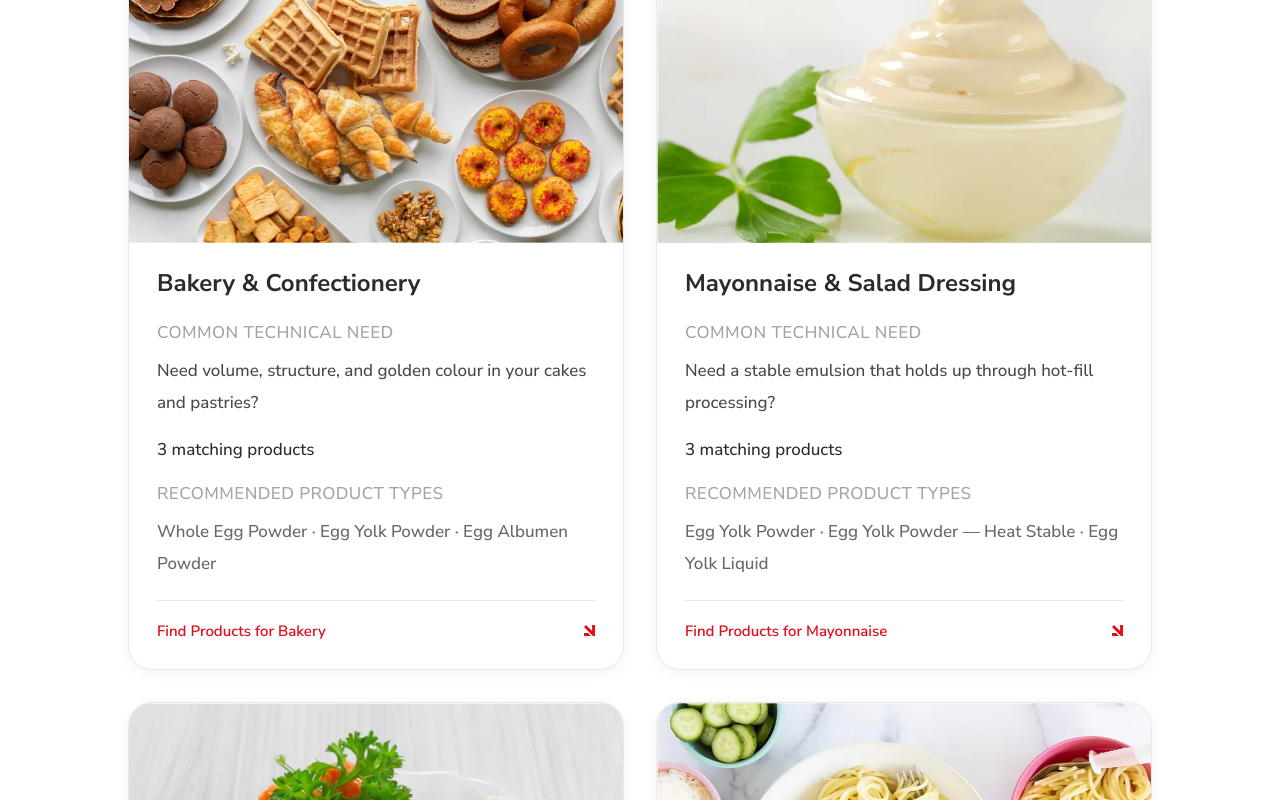
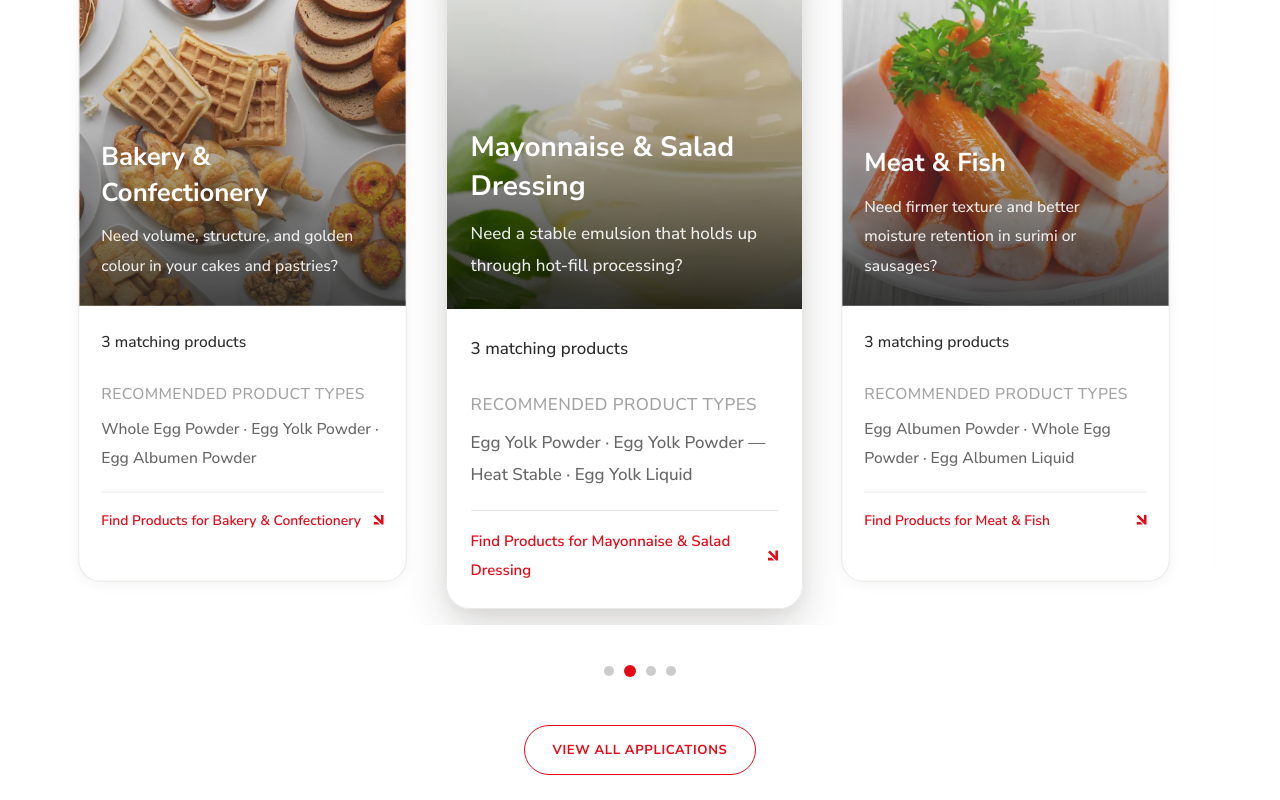
Before and after one commit to developers-skm/SKM-Website-V2, a React (Vite) app: page / in a window 1280 px wide. Shown: the part 3120-3920 px from the top of the page. Built offline with nearby package versions, Linux system fonts and the light colour scheme.

Commit message:
feat: enhance ApplicationAreas and ApplicationCard components with carousel functionality and improved layout

```diff
--- a/src/pages/Home/sections/ApplicationAreas.jsx
+++ b/src/pages/Home/sections/ApplicationAreas.jsx
@@ -1,4 +1,5 @@
-import { motion } from 'framer-motion';
+import { useState, useEffect, useCallback, useRef, useLayoutEffect } from 'react';
+import { motion, useReducedMotion } from 'framer-motion';
 import applications from '../../../data/applications';
 import ApplicationCard from './ApplicationCard';
 import InternalLink from '../../../components/common/InternalLink';
@@ -12,12 +13,96 @@ import { containerVariants, itemVariants } from '../../../utils/animationVariant
 // applications have none of that yet — no image, no technical-need text,
 // no product mapping, no route — so per the missing-category rule they are
 // not rendered (no invented content, no reused image, no fake destination).
-// 2x2 grid for the 4 real categories, in their approved relative order.
 //
-// "View All Applications" now links to the real /applications hub route
-// (src/pages/Applications/ApplicationsHubPage.jsx), added specifically so
-// this button has a genuine destination instead of nowhere to go.
+// Cards themselves (ApplicationCard) are unchanged — this section only
+// controls the carousel mechanics. Unlike an opacity/scale crossfade (which
+// reads as a sudden cut), this renders one continuous strip of cards
+// (`applications` repeated 3x so there's always a real card off-screen on
+// both sides) and animates the strip's x position with a real slide on
+// every step — autoplay every 3.5s, drag/swipe, pause on hovering/focusing
+// the centered card, resume on leave/blur.
+const AUTOPLAY_INTERVAL_MS = 3500;
+const SLIDE_TRANSITION = { duration: 0.65, ease: [0.22, 1, 0.36, 1] };
+
+function useCardsPerView() {
+  const [count, setCount] = useState(() =>
+    typeof window === 'undefined' ? 3 : getCountForWidth(window.innerWidth)
+  );
+
+  useEffect(() => {
+    const onResize = () => setCount(getCountForWidth(window.innerWidth));
+    window.addEventListener('resize', onResize);
+    return () => window.removeEventListener('resize', onResize);
+  }, []);
+
+  return count;
+}
+
+function getCountForWidth(width) {
+  if (width >= 1024) return 3;
+  if (width >= 640) return 2;
+  return 1;
+}
+
 export default function ApplicationAreas({ onPageChange }) {
+  const reduceMotion = useReducedMotion();
+  const cardsPerView = useCardsPerView();
+  const total = applications.length;
+
+  // `centerIndex` walks a virtual, non-wrapping sequence over the strip's
+  // middle copy of `applications` (indices [total, 2*total)). The strip
+  // itself never re-keys or wraps mid-animation — only after a slide
+  // completes do we silently snap centerIndex back into the middle copy's
+  // range, so the loop has no visible jump.
+  const [centerIndex, setCenterIndex] = useState(total);
+  const [isPaused, setIsPaused] = useState(false);
+  const [trackWidth, setTrackWidth] = useState(0);
+  const trackRef = useRef(null);
+  const cardRef = useRef(null);
+
+  const strip = [...applications, ...applications, ...applications];
+
+  useLayoutEffect(() => {
+    if (!cardRef.current) return;
+    const update = () => setTrackWidth(cardRef.current?.offsetWidth ?? 0);
+    update();
+    const ro = new ResizeObserver(update);
+    ro.observe(cardRef.current);
+    return () => ro.disconnect();
+  }, [cardsPerView]);
+
+  const step = useCallback((delta) => {
+    setCenterIndex((prev) => prev + delta);
+  }, []);
+
+  useEffect(() => {
+    if (total <= 1 || isPaused || reduceMotion) return undefined;
+    const id = setInterval(() => step(1), AUTOPLAY_INTERVAL_MS);
+    return () => clearInterval(id);
+  }, [total, isPaused, reduceMotion, step]);
+
+  // After each slide settles, if we've drifted into the first or last
+  // copy of the strip, snap (no animation) back to the equivalent index
+  // in the middle copy — this is what makes the loop infinite.
+  const handleSlideComplete = useCallback(() => {
+    setCenterIndex((prev) => {
+      if (prev < total) return prev + total;
+      if (prev >= total * 2) return prev - total;
+      return prev;
+    });
+  }, [total]);
+
+  const handleDragEnd = (_, info) => {
+    const SWIPE_THRESHOLD = 60;
+    if (info.offset.x <= -SWIPE_THRESHOLD) step(1);
+    else if (info.offset.x >= SWIPE_THRESHOLD) step(-1);
+  };
+
+  const gap = 24; // matches gap-6 (lg) — used for the pixel-accurate offset math
+  const cardStep = trackWidth + gap;
+  const activeStripIndex = centerIndex; // slot currently centered
+  const offsetToCenter = -(activeStripIndex * cardStep) + (Math.floor(cardsPerView / 2) * cardStep);
+
   return (
     <div id="application-selector" className="w-full bg-white dark:bg-surface-900/40 pt-16 pb-10 lg:pt-24 lg:pb-16 xl:pt-28 xl:pb-20 scroll-mt-[100px] xl:scroll-mt-[120px]">
       <motion.div
@@ -27,19 +112,74 @@ export default function ApplicationAreas({ onPageChange }) {
         viewport={{ once: true, margin: '-100px' }}
         className="mx-auto max-w-[1680px] w-full px-6 sm:px-10 lg:px-16 flex flex-col"
       >
-        <div className="flex flex-col items-center text-center gap-3 max-w-2xl mx-auto mb-7 lg:mb-9">
+        <motion.div variants={itemVariants} className="flex flex-col items-center text-center gap-3 max-w-2xl mx-auto mb-7 lg:mb-9">
           <h2 className="font-heading font-bold text-[34px] sm:text-[40px] lg:text-[44px] text-heading dark:text-white leading-[1.1] tracking-tight m-0">
             What we are Applied?
           </h2>
-        </div>
+        </motion.div>
 
-        <div className="grid grid-cols-1 sm:grid-cols-2 gap-7 lg:gap-8 max-w-5xl mx-auto w-full">
-          {applications.map((app) => (
-            <motion.div key={app.id} variants={itemVariants}>
-              <ApplicationCard app={app} onPageChange={onPageChange} />
-            </motion.div>
-          ))}
-        </div>
+        <motion.div variants={itemVariants} className="relative w-full overflow-hidden py-4">
+          <motion.div
+            ref={trackRef}
+            className="flex items-stretch gap-5 lg:gap-6"
+            style={{ touchAction: 'pan-y', cursor: 'grab' }}
+            drag={trackWidth ? 'x' : false}
+            dragConstraints={{ left: 0, right: 0 }}
+            dragElastic={0.15}
+            onDragEnd={handleDragEnd}
+            animate={{ x: trackWidth ? offsetToCenter : 0 }}
+            transition={reduceMotion ? { duration: 0 } : SLIDE_TRANSITION}
+            onAnimationComplete={handleSlideComplete}
+          >
+            {strip.map((app, index) => {
+              const isActive = index === activeStripIndex;
+
+              return (
+                <motion.div
+                  key={index}
+                  ref={index === 0 ? cardRef : undefined}
+                  animate={{
+                    scale: isActive ? 1 : 0.92,
+                  }}
+                  transition={SLIDE_TRANSITION}
+                  style={{
+                    boxShadow: isActive ? '0 20px 44px rgba(36,30,24,0.16)' : 'none',
+                  }}
+                  className={`w-[78vw] sm:w-[46%] lg:w-[31%] flex-none rounded-[24px] transition-[z-index] ${isActive ? 'z-20' : 'z-10'}`}
+                  {...(isActive
+                    ? {
+                        onMouseEnter: () => setIsPaused(true),
+                        onMouseLeave: () => setIsPaused(false),
+                        onFocus: () => setIsPaused(true),
+                        onBlur: () => setIsPaused(false),
+                      }
+                    : {})}
+                >
+                  <ApplicationCard app={app} onPageChange={onPageChange} isActive={isActive} />
+                </motion.div>
+              );
+            })}
+          </motion.div>
+        </motion.div>
+
+        {total > 1 && (
+          <motion.div variants={itemVariants} className="flex items-center justify-center gap-2.5 mt-8 lg:mt-10">
+            {applications.map((app, index) => (
+              <button
+                key={app.id}
+                type="button"
+                onClick={() => setCenterIndex(total + index)}
+                aria-label={`Show ${app.title}`}
+                aria-current={activeStripIndex % total === index}
+                className={`rounded-full transition-all duration-200 focus:outline-none focus-visible:ring-2 focus-visible:ring-brand-600 focus-visible:ring-offset-2 ${
+                  activeStripIndex % total === index
+                    ? 'w-3 h-3 bg-brand-600'
+                    : 'w-2.5 h-2.5 bg-surface-300 dark:bg-surface-700 hover:bg-brand-600/50'
+                }`}
+              />
+            ))}
+          </motion.div>
+        )}
 
         <motion.div variants={itemVariants} className="flex justify-center mt-10 lg:mt-12">
           <InternalLink
--- a/src/pages/Home/sections/ApplicationCard.jsx
+++ b/src/pages/Home/sections/ApplicationCard.jsx
@@ -3,24 +3,13 @@ import { motion, useReducedMotion } from 'framer-motion';
 import InternalLink from '../../../components/common/InternalLink';
 import { getProductById } from '../../../data/products';
 
-// Short per-category CTA labels — keyed by the real applications.js `id`,
-// not derived from the title string (splitting "Meat & Fish" or
-// "Noodles & Pasta" on "&" would drop half the real category name).
-const CTA_SHORT_NAME = {
-  bakery: 'Bakery',
-  mayonnaise: 'Mayonnaise',
-  meat_fish: 'Meat & Fish',
-  noodles_pasta: 'Noodles & Pasta',
-};
-
-// Premium application-solution-finder card — image, title, the full
-// approved technical-need sentence (app.problem, verbatim, no truncation),
-// a matching-product count derived only from successfully resolved
-// matchedProductIds, and the resolved product type names. Explicit
-// keyboard-accessible "selected" affordance (SKM-red accent + tinted
-// background + check indicator) layered on top of the existing real
-// content — no new business claims, just a clearer interactive state.
-export default function ApplicationCard({ app, onPageChange }) {
+// Image-led application card. Top ~60-65% is the image with a dark
+// gradient scrim carrying the title and the short technical-need sentence
+// (app.problem, verbatim) in white text — bottom section stays a plain
+// white block for the matching-product count, recommended product types,
+// and CTA, so that detail stays readable against a solid background
+// rather than crowding onto the photo.
+export default function ApplicationCard({ app, onPageChange, isActive = true }) {
   const reduceMotion = useReducedMotion();
   const [isSelected, setIsSelected] = useState(false);
 
@@ -47,10 +36,22 @@ export default function ApplicationCard({ app, onPageChange }) {
         aria-pressed={isSelected}
         className={`group relative flex flex-col h-full rounded-[24px] overflow-hidden bg-white dark:bg-surface-900 border transition-all duration-300 focus:outline-none focus-visible:ring-2 focus-visible:ring-brand-600 focus-visible:ring-offset-2 ${
           isSelected
-            ? 'border-brand-600 bg-brand-600/[0.03] dark:bg-brand-950/20 shadow-[0_10px_28px_rgba(228,10,24,0.12)]'
+            ? 'border-brand-600 shadow-[0_10px_28px_rgba(228,10,24,0.12)]'
             : 'border-surface-200/70 dark:border-surface-800 shadow-[0_3px_14px_rgba(36,30,24,0.05)] hover:border-brand-600/50 hover:shadow-[0_12px_32px_rgba(36,30,24,0.1)]'
         }`}
       >
+        <div className="relative block min-h-[300px] sm:min-h-[340px] lg:min-h-[380px] overflow-hidden">
+          <img
+            src={app.image}
+            alt={app.title}
+            loading="lazy"
+            className={`absolute inset-0 block w-full h-full object-cover ${reduceMotion ? '' : 'transition-transform duration-500 ease-out group-hover:scale-[1.05]'}`}
+          />
+
+          <div className="absolute inset-0 bg-gradient-to-t from-black/80 via-black/25 to-transparent" />
+
+          {!isActive && <div className="absolute inset-0 z-[1] bg-white/10" />}
+
           {isSelected && (
             <span className="absolute top-4 right-4 z-10 w-7 h-7 rounded-full bg-brand-600 flex items-center justify-center">
               <svg className="w-4 h-4 text-white" fill="none" viewBox="0 0 24 24" stroke="currentColor" strokeWidth="3">
@@ -59,50 +60,39 @@ export default function ApplicationCard({ app, onPageChange }) {
             </span>
           )}
 
-        <div className="relative w-full aspect-[3/2] overflow-hidden">
-          <img
-            src={app.image}
-            alt={app.title}
-            loading="lazy"
-            className={`w-full h-full object-cover ${reduceMotion ? '' : 'transition-transform duration-500 ease-out group-hover:scale-[1.05]'}`}
-          />
-        </div>
-
-        <div className="flex flex-col flex-1 px-7 pt-6">
-          <h3 id={titleId} className="font-heading font-bold text-[22px] lg:text-[24px] text-heading dark:text-white leading-[1.2] m-0">
+          <div className="absolute inset-x-0 bottom-0 z-10 px-6 pb-7">
+            <h3 id={titleId} className="max-w-[90%] font-heading text-[24px] md:text-[28px] font-semibold leading-[1.2] text-white m-0">
               {app.title}
             </h3>
 
-          <div id={detailsId} className="flex flex-col">
-            <div className="mt-4">
-              <p className="font-body text-[12.5px] font-semibold uppercase tracking-wide text-surface-400 dark:text-surface-500 m-0 mb-1.5">
-                Common technical need
-              </p>
-              <p className="font-body text-[15px] lg:text-[16px] text-surface-700 dark:text-surface-300 leading-[1.55] m-0">
+            <p className="mt-3 max-w-[95%] font-body text-[14px] lg:text-[15px] text-white/90 leading-[1.5] line-clamp-3 m-0">
               {app.problem}
             </p>
           </div>
+        </div>
 
+        <div id={detailsId} className="relative z-10 -mt-px flex flex-col bg-white dark:bg-surface-900 px-6 py-6">
           {matchingProductCount > 0 && (
-              <div className="mt-4">
-                <p className="font-body text-[14px] font-semibold text-heading dark:text-white m-0">
+            <>
+              <p className="font-body text-base font-medium text-heading dark:text-white m-0">
                 {matchingProductCount} matching {matchingProductCount === 1 ? 'product' : 'products'}
               </p>
-                <p className="font-body text-[12.5px] font-semibold uppercase tracking-wide text-surface-400 dark:text-surface-500 m-0 mt-3 mb-1.5">
+              <div className="mt-6">
+                <p className="font-body text-[12.5px] font-semibold uppercase tracking-wide text-surface-400 dark:text-surface-500 m-0 mb-1.5">
                   Recommended product types
                 </p>
                 <p className="font-body text-[14px] text-surface-500 dark:text-surface-400 leading-[1.5] m-0">
                   {matchedProducts.map((p) => p.title).join(' · ')}
                 </p>
               </div>
+            </>
           )}
-          </div>
 
-          <div className="mt-5 pt-4 pb-6 border-t border-surface-200/80 dark:border-surface-800 flex items-center justify-between">
+          <div className="mt-5 pt-4 border-t border-surface-200/80 dark:border-surface-800 flex items-center justify-between">
             <span className={`font-body font-semibold text-[14px] lg:text-[15px] transition-colors duration-200 ${
               isSelected ? 'text-brand-700 dark:text-brand-300' : 'text-brand-600 dark:text-brand-400 group-hover:text-brand-700 dark:group-hover:text-brand-300'
             }`}>
-              Find Products for {CTA_SHORT_NAME[app.id] ?? app.title}
+              Find Products for {app.title}
             </span>
             <svg
               width="11" height="11" viewBox="0 0 10 10" fill="currentColor"
```
Also changed, not shown: .claude/settings.json. Lines whose indentation alone changed are shown as unchanged.
